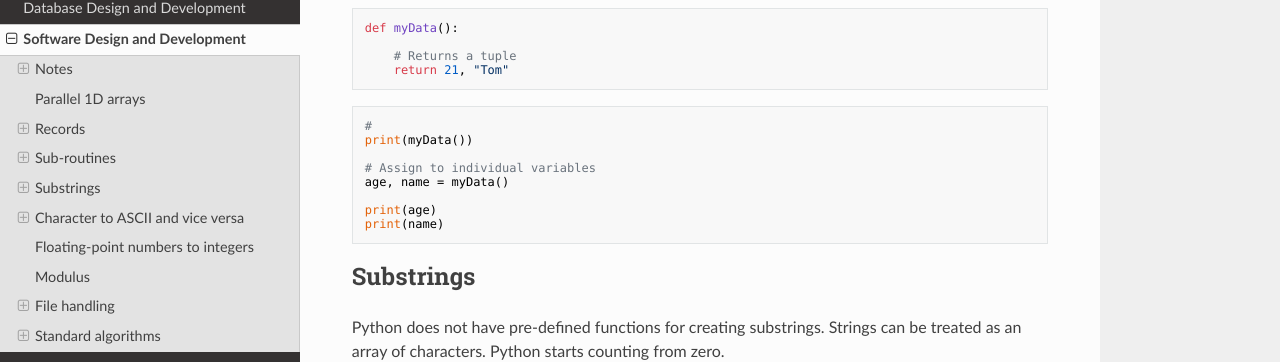
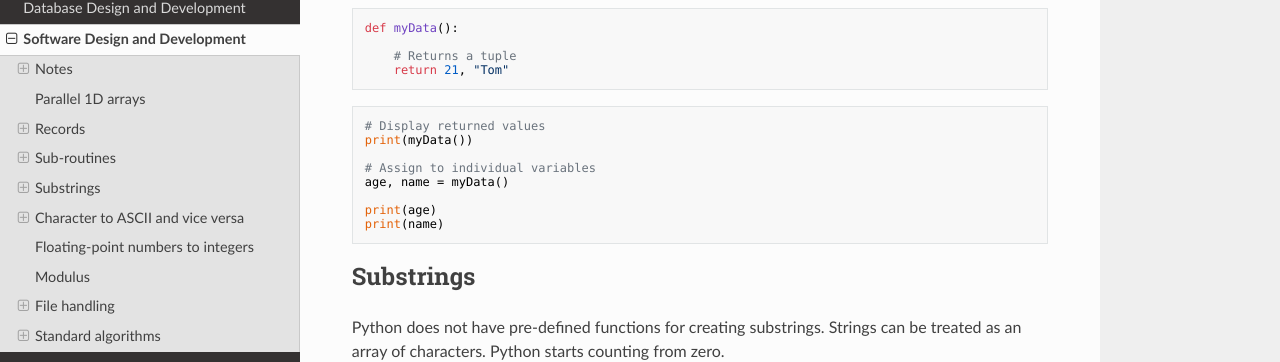
Before and after one commit to MrFriendCS/H-CS, an MkDocs documentation site: the page built from docs/H-CS-SDD.md, in a window 1280 px wide and 900 px high, scrolled down 2942 px. Shown: the part 141-503 px from the top of the window. Built offline with MkDocs 1.6.1, drawn with Linux system fonts in a browser that asks for light colours; nearby versions of some CDN libraries; part of the change alters nothing that is shown.

Commit message:
docs/H-CS-SDD.md updated from https://stackedit.io/

````diff
--- a/docs/H-CS-SDD.md
+++ b/docs/H-CS-SDD.md
@@ -155,7 +155,7 @@ def myData():
 ```
 
 ``` python
-#
+# Display returned values
 print(myData())
 
 # Assign to individual variables
@@ -549,7 +549,7 @@ for index in range(len(names)):
 print("Found " + str(count) + " occurence(s)")
 ```
 <!--stackedit_data:
-eyJoaXN0b3J5IjpbNDIwMzc3ODk5LC0xMjk2OTcwMDM5LDIwMz
+eyJoaXN0b3J5IjpbNDg4MjUzNTI2LC0xMjk2OTcwMDM5LDIwMz
 U4NDk4NzYsLTE1NzkzNjc4OTYsMTQzMDMzMzYxMSwxOTMxOTA0
 MzQsMTY4NDk4MzI3NF19
 -->
````
